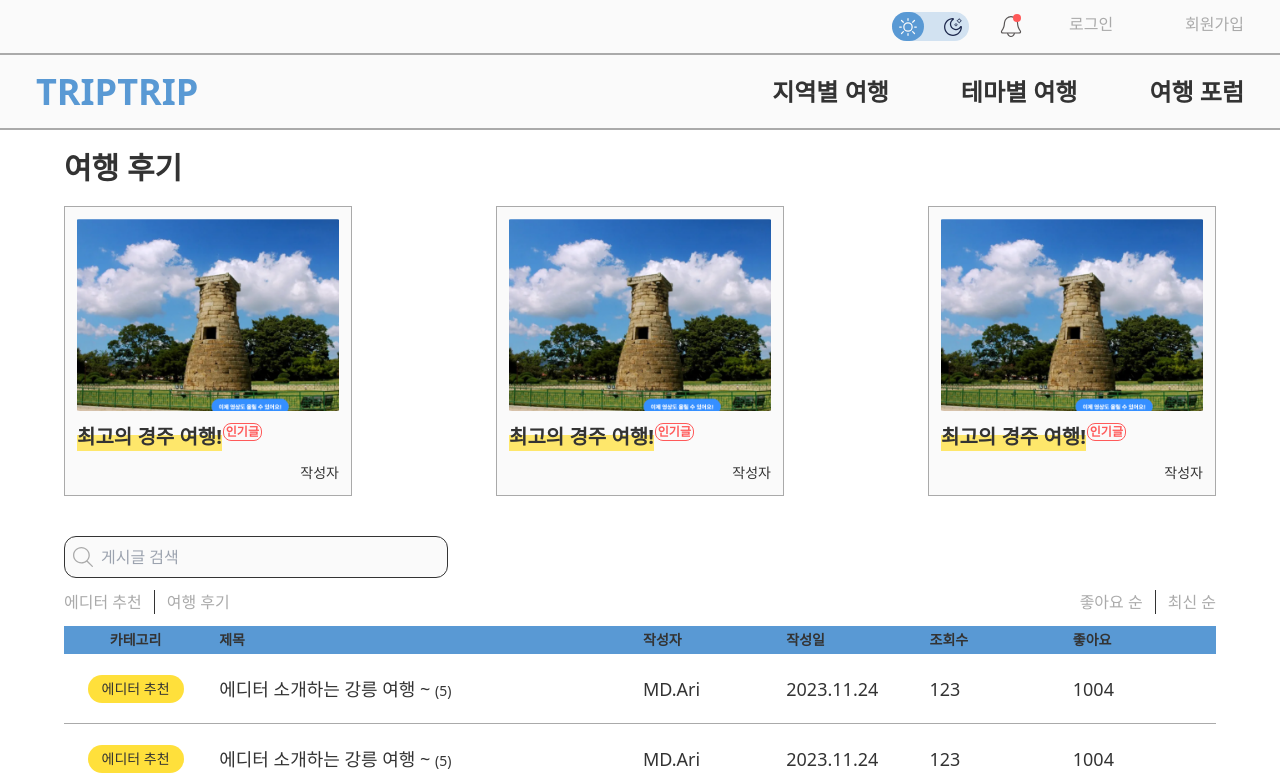
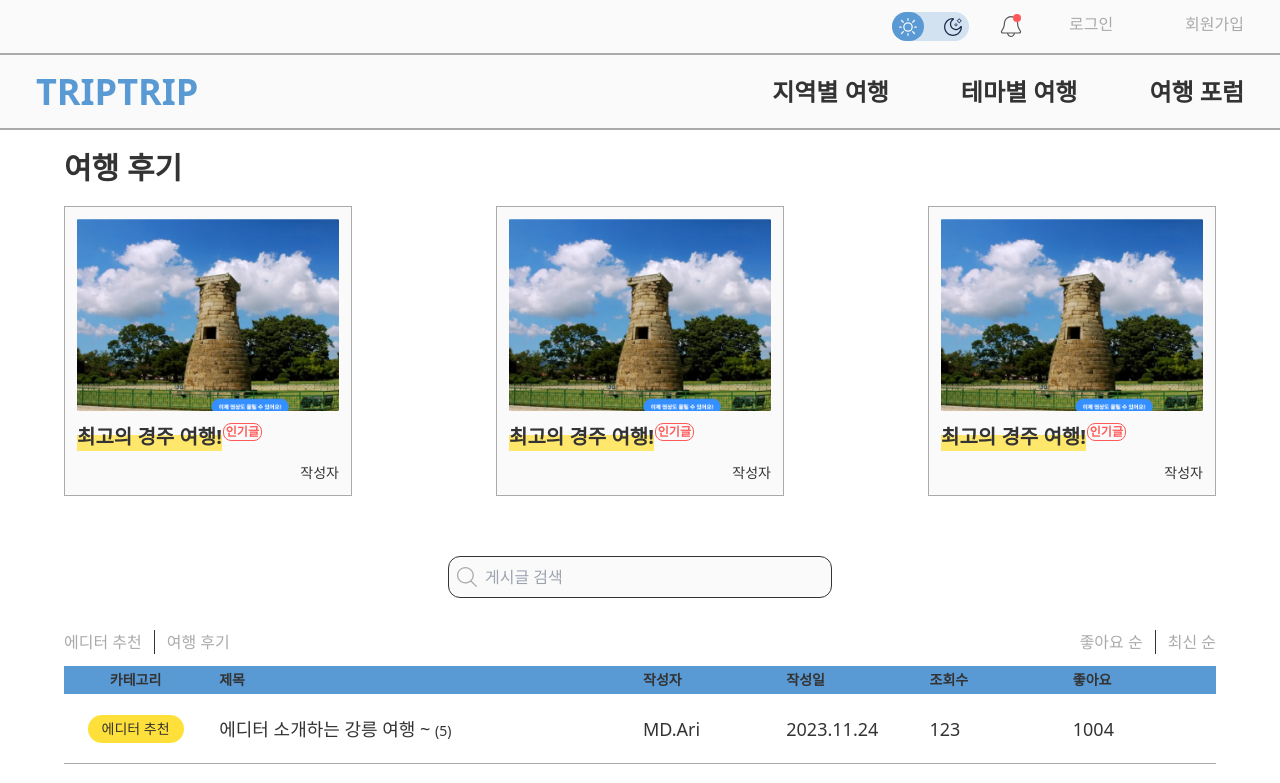
Before and after one commit to TRIP-Side-Project/frontend, a React (Vite) app: page /forum in a window 1280 px wide. Shown: the top 783 px of the page. Built offline with nearby package versions, Linux system fonts and the light colour scheme.

Commit message:
Style: 여행 포럼 전체 레이아웃 1차 수정

```diff
--- a/src/pages/DetailForum.tsx
+++ b/src/pages/DetailForum.tsx
@@ -1,8 +1,13 @@
 import Heart from "@/assets/svg/Heart";
 import Category from "@/common/category/Category";
 import Comment from "@/components/comment/Comment";
+import { useNavigate } from "react-router-dom";
 
 const DetailForum = () => {
+	const navigator = useNavigate();
+	const backButton = () => {
+		navigator(-1);
+	}
 	return (
 		<div className="flex flex-col min-w-[1200px] max-w-[1200px] text-BASIC_BLACK mb-20">
 			<div className="flex flex-row justify-between py-2 mt-20 border-b border-BASIC_BLACK">
@@ -15,7 +20,7 @@ const DetailForum = () => {
 				</div>
 			</div>
 			<div className="flex flex-row items-center justify-between py-2">
-				<div className="font-sm text-BASIC_BLACK ">
+				<div className="font-sm text-BASIC_BLACK cursor-pointer hover:font-bold" onClick={backButton}>
 					여행 후기 &gt; 에디터 소개하는 강릉 여행
 				</div>
 				<div className="flex flex-row items-center">
--- a/src/pages/Forum.tsx
+++ b/src/pages/Forum.tsx
@@ -3,6 +3,7 @@ import Button, { btnAttributes } from "@/common/button/Button";
 import HotItem from "@/components/cardItems/HotItem";
 import ForumItem from "@/components/forumItems/ForumItem";
 import Search from "@/components/search/Search";
+import { Link } from "react-router-dom";
 
 const Forum = () => {
 	const btnInfo: btnAttributes = {
@@ -19,13 +20,17 @@ const Forum = () => {
 			<div className="my-5 text-3xl font-bold">여행 후기</div>
 			<div className="grid grid-cols-3 m-auto gap-x-36">
 				{Array.from(Array(3), (_, index) => (
-					<HotItem key={index} />
+					<Link to={'/forum/detail'}>
+						<HotItem key={index} />
+					</Link>
 				))}
 			</div>
 
 			{/* 게시판 목록 및 검색 창 섹션 */}
 			<div className="flex flex-col mt-10">
-				<Search />
+				<div className="mx-auto my-5">
+					<Search />
+				</div>
 				<div className="">
 					<div className="flex flex-row justify-between my-3 text-LIGHT_GRAY_COLOR">
 						<div className="divide-x divide-solid divide-BASIC_BLACK">
@@ -46,7 +51,9 @@ const Forum = () => {
 						<li className="basis-1/6">좋아요</li>
 					</ul>
 					{Array.from(Array(8), (_, index) => (
-						<ForumItem key={index} />
+						<Link to={'/forum/detail'}>
+							<ForumItem key={index} />
+						</Link>
 					))}
 				</div>
 				<Button btnInfo={btnInfo} />
```
